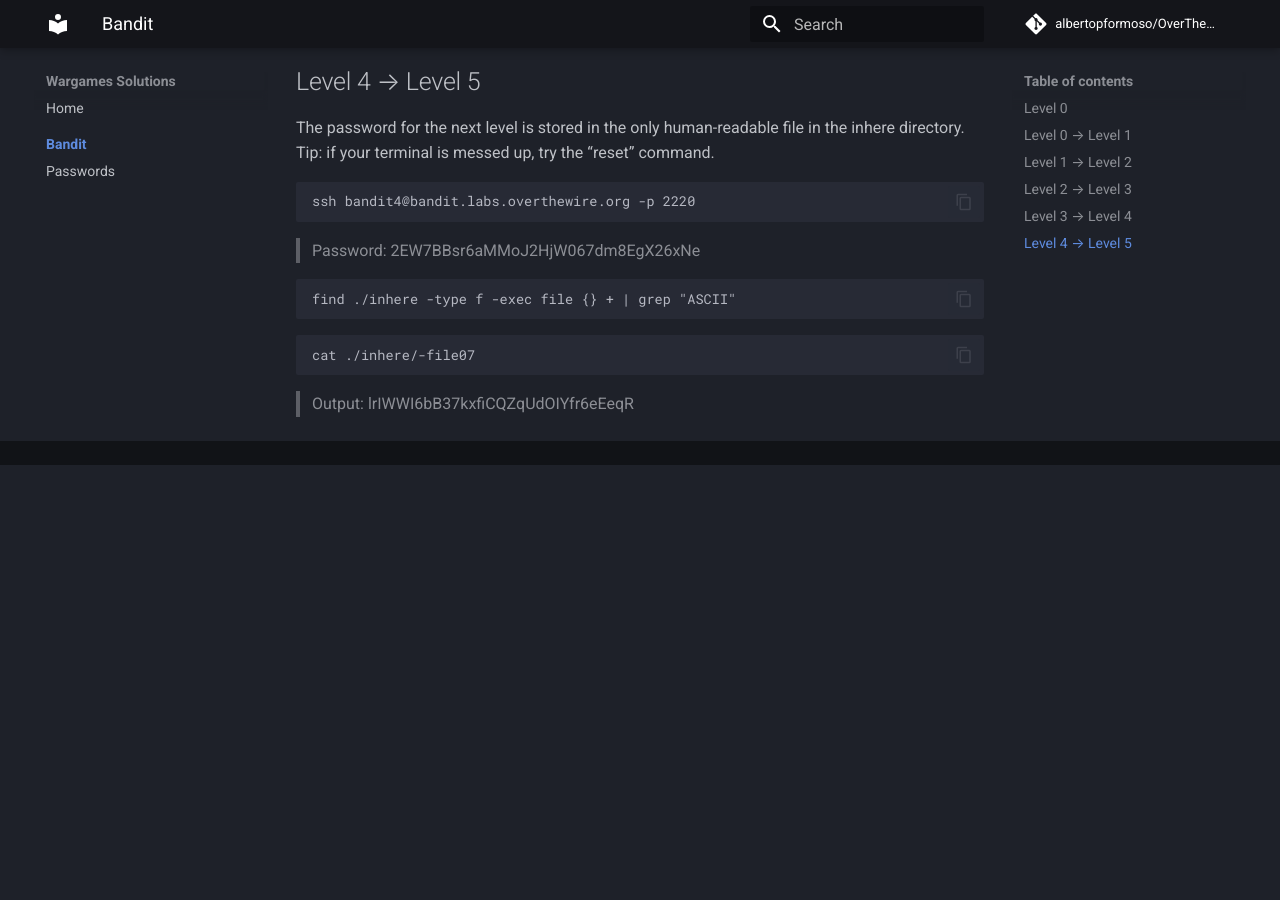
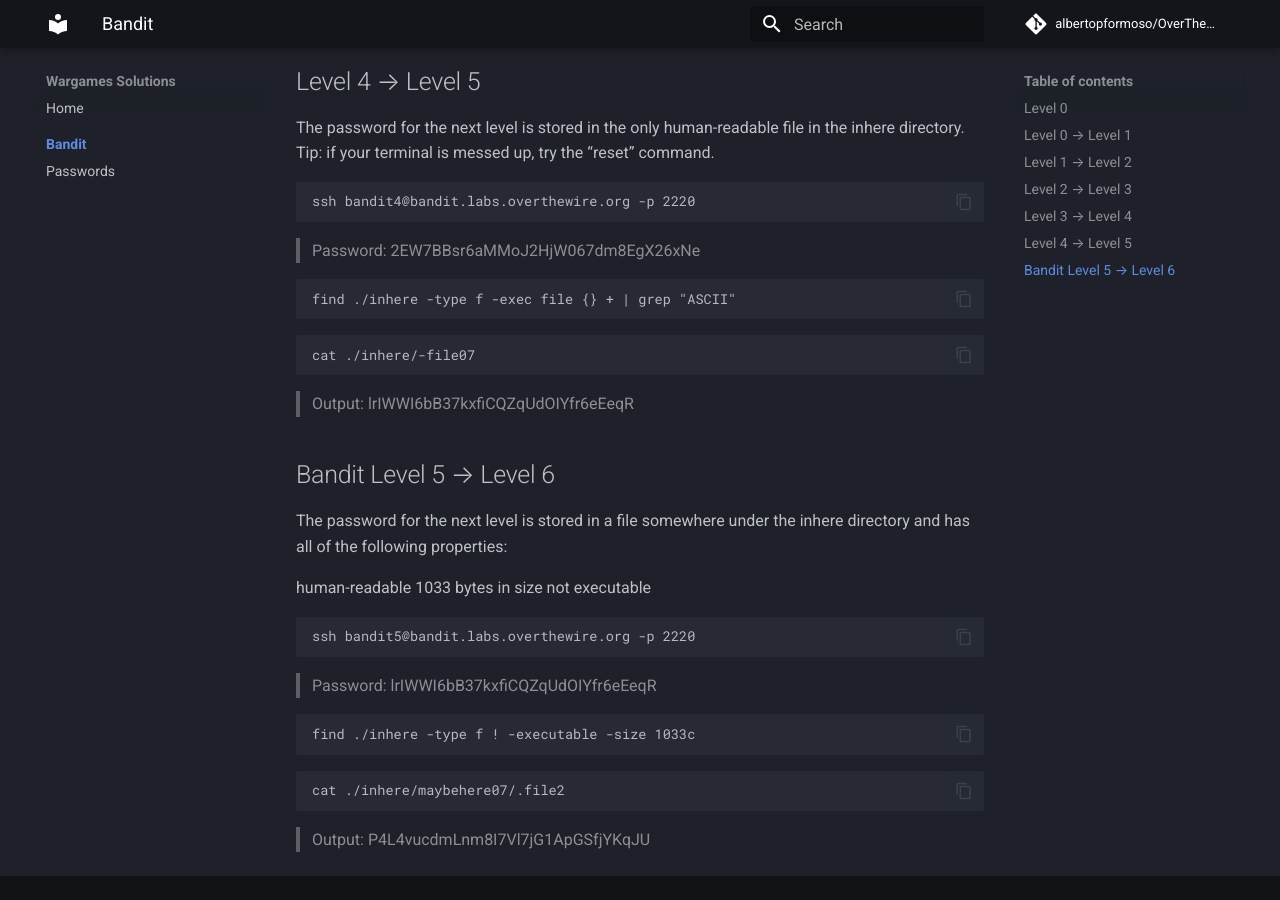
Before and after one commit to albertopformoso/OverTheWire-Wargames, an MkDocs documentation site: the page built from docs/bandit/index.md, in a window 1280 px wide and 900 px high, scrolled down 1646 px. Built offline with MkDocs 1.6.1 and Material for MkDocs 9.7.7, drawn with Linux system fonts in a browser that asks for light colours; comment, search, counter and statistics services are not loaded; before the commit the page ends 2111 px from its top, so only the background shows below that.

Commit message:
added level 5 -> level 6

````diff
--- a/docs/bandit/index.md
+++ b/docs/bandit/index.md
@@ -89,3 +89,27 @@
 ```
 
 > Output: lrIWWI6bB37kxfiCQZqUdOIYfr6eEeqR
+
+## Bandit Level 5 → Level 6
+
+The password for the next level is stored in a file somewhere under the inhere directory and has all of the following properties:
+
+human-readable
+1033 bytes in size
+not executable
+
+```sh
+ssh bandit5@bandit.labs.overthewire.org -p 2220
+```
+
+> Password: lrIWWI6bB37kxfiCQZqUdOIYfr6eEeqR
+
+```sh
+find ./inhere -type f ! -executable -size 1033c
+```
+
+```sh
+cat ./inhere/maybehere07/.file2
+```
+
+> Output: P4L4vucdmLnm8I7Vl7jG1ApGSfjYKqJU
--- a/docs/bandit/passwords.csv
+++ b/docs/bandit/passwords.csv
@@ -5,3 +5,4 @@
 Level 2 → Level 3,aBZ0W5EmUfAf7kHTQeOwd8bauFJ2lAiG
 Level 3 → Level 4,2EW7BBsr6aMMoJ2HjW067dm8EgX26xNe
 Level 4 → Level 5,lrIWWI6bB37kxfiCQZqUdOIYfr6eEeqR
+Level 5 → Level 6,P4L4vucdmLnm8I7Vl7jG1ApGSfjYKqJU
````
